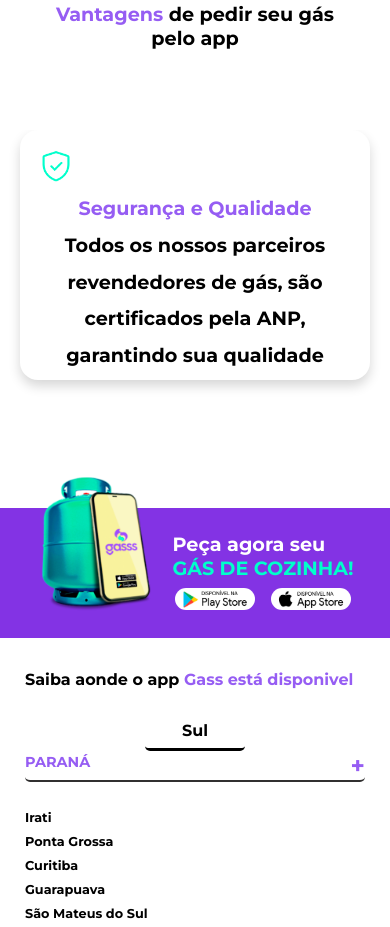
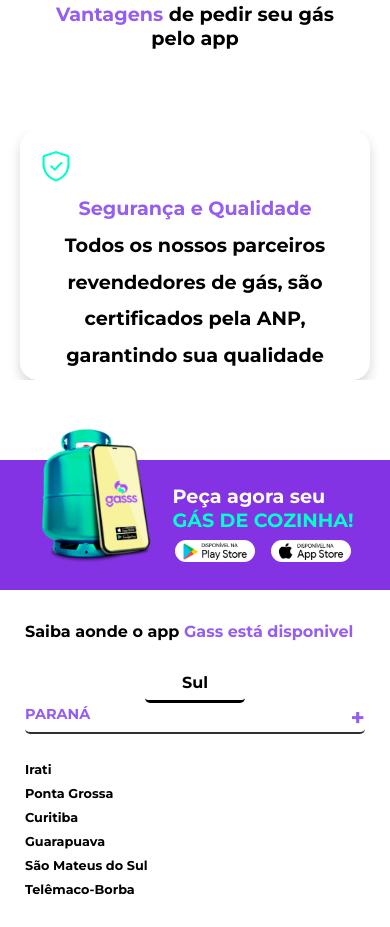
Before and after one commit to Rennangmacarini/ProjetoG-s, a Next.js app: page / in a window 390 px wide. Shown: the part 1420-2347 px from the top of the page. Built offline with nearby package versions, Linux system fonts and the light colour scheme.

Commit message:
atualizando

```diff
--- a/src/Components/Main/styles.module.css
+++ b/src/Components/Main/styles.module.css
@@ -7,6 +7,7 @@
 .carousel {
     width: 950px;
     margin: 0 auto;
+    margin-bottom: 3rem;
 }
 
 .global h1 span {
@@ -219,7 +220,6 @@
     .card {
         width: 500px;
         height: 300px;
-        margin-bottom: 3rem;
     }
 
 }
```
